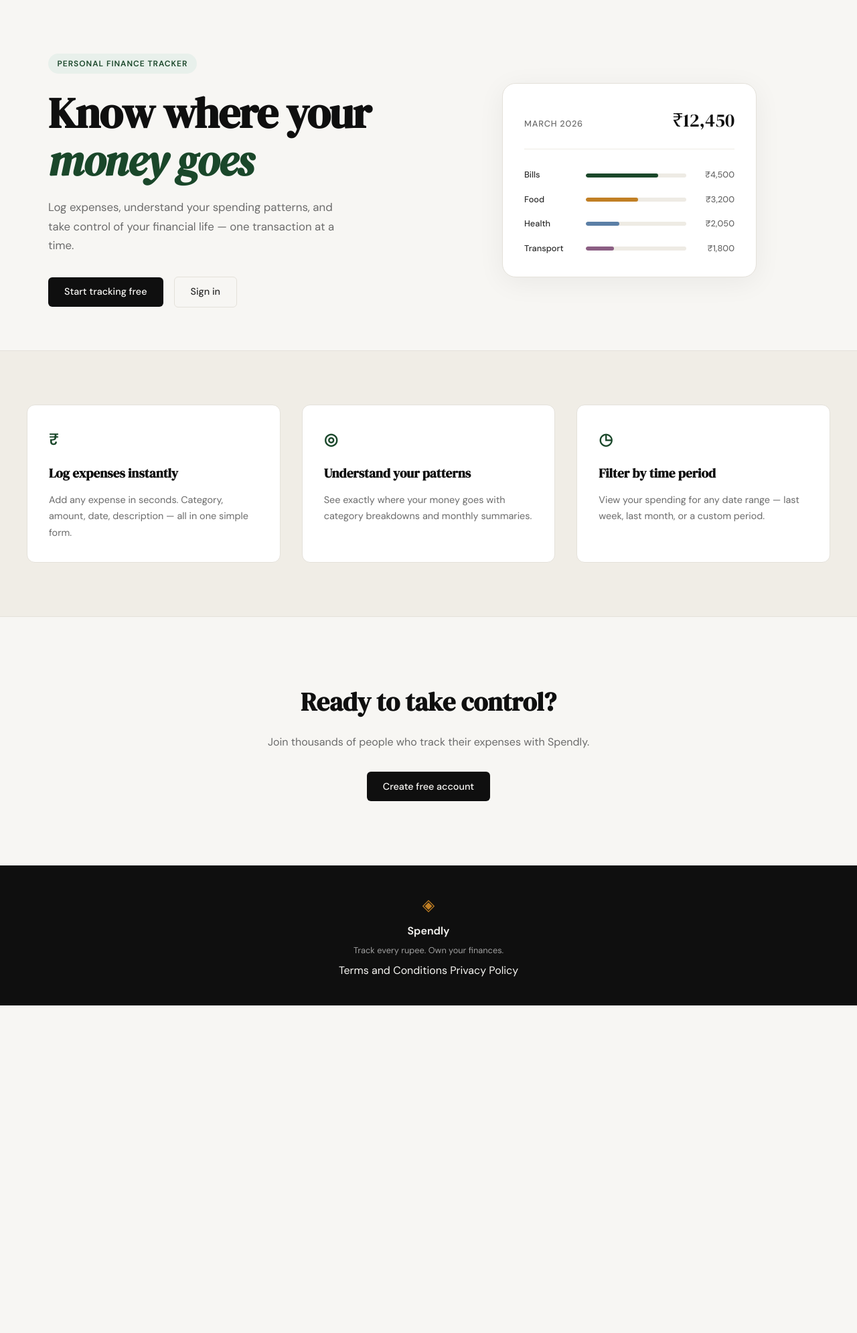
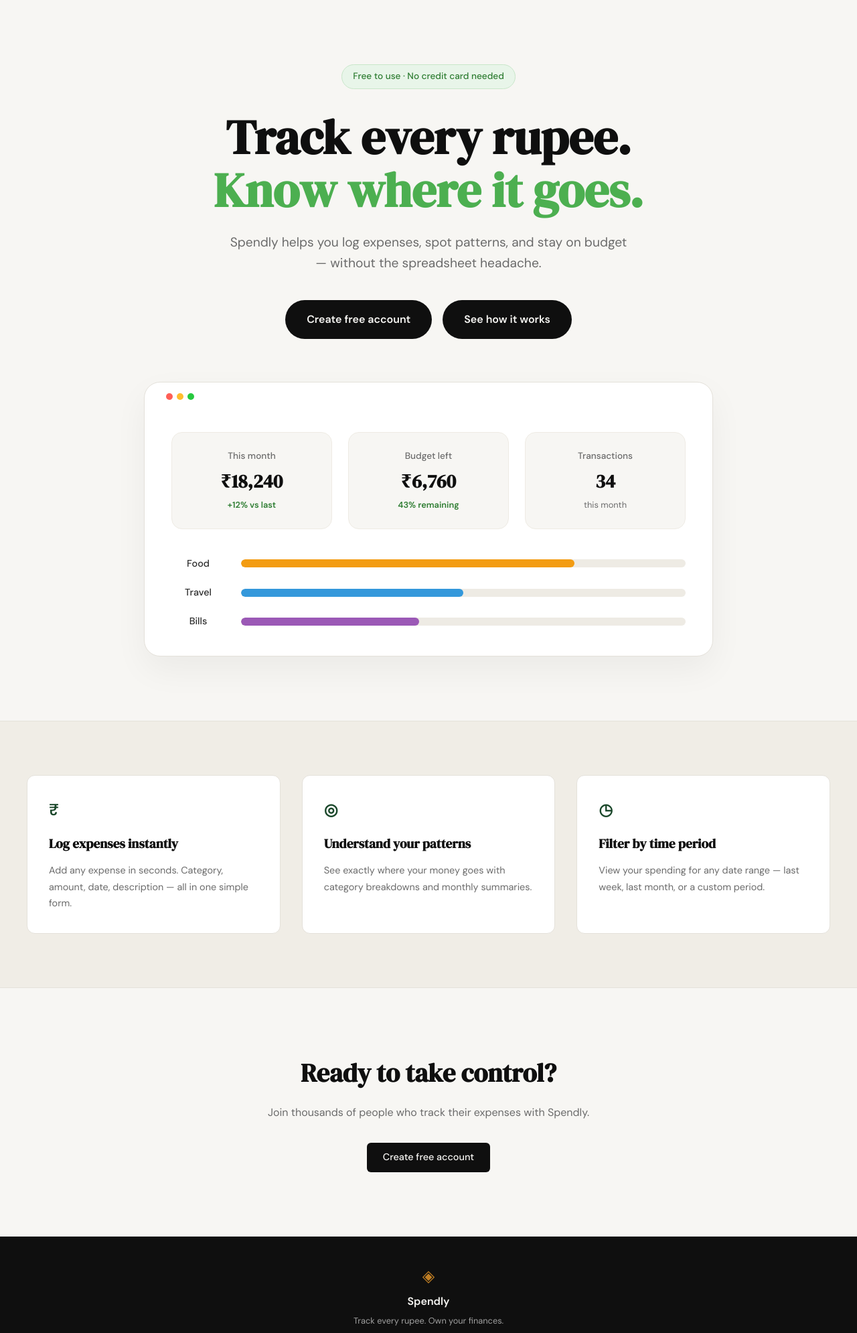
Before and after one commit to HirenDavda/spendly, a Flask app: page / in a window 1280 px wide. Shown: the part 61-2051 px from the top of the page at 67% size. Before the commit the page ends 1562 px from the top, so only its background shows below. Run offline with Flask 3, Linux system fonts and the light colour scheme.

Commit message:
landing: redesign hero section to match mockup

```diff
--- a/static/css/style.css
+++ b/static/css/style.css
@@ -124,61 +124,82 @@
 /* ------------------------------------------------------------------ */
 
 .hero {
-    padding: 5rem 2rem 4rem;
-    display: grid;
-    grid-template-columns: 1fr 1fr;
+    padding: 6rem 2rem;
+    display: flex;
+    flex-direction: column;
+    align-items: center;
+    text-align: center;
     gap: 4rem;
-    align-items: center;
     max-width: var(--max-width);
     margin: 0 auto;
 }
 
+.hero-inner {
+    display: flex;
+    flex-direction: column;
+    align-items: center;
+    max-width: 800px;
+}
+
 .hero-badge {
     display: inline-block;
-    background: var(--accent-light);
-    color: var(--accent);
-    font-size: 0.75rem;
-    font-weight: 600;
-    letter-spacing: 0.08em;
-    text-transform: uppercase;
-    padding: 0.35rem 0.85rem;
+    background: #e8f5e9;
+    color: #2e7d32;
+    font-size: 0.85rem;
+    font-weight: 500;
+    padding: 0.4rem 1rem;
     border-radius: 999px;
-    margin-bottom: 1.5rem;
+    margin-bottom: 2rem;
+    border: 1px solid #c8e6c9;
 }
 
 .hero-title {
     font-family: var(--font-display);
-    font-size: clamp(2.5rem, 5vw, 4rem);
+    font-size: clamp(2.5rem, 6vw, 4.5rem);
     line-height: 1.1;
-    letter-spacing: -0.02em;
     color: var(--ink);
-    margin-bottom: 1.25rem;
+    margin-bottom: 1.5rem;
 }
 
-.hero-title em {
-    font-style: italic;
-    color: var(--accent);
+.hero-title-accent {
+    color: #4caf50;
 }
 
 .hero-subtitle {
-    font-size: 1.05rem;
+    font-size: 1.2rem;
     color: var(--ink-muted);
-    line-height: 1.7;
-    max-width: 460px;
-    margin-bottom: 2rem;
+    line-height: 1.6;
+    max-width: 600px;
+    margin-bottom: 2.5rem;
 }
 
 .hero-actions {
     display: flex;
     gap: 1rem;
-    align-items: center;
+    justify-content: center;
 }
 
-/* ------------------------------------------------------------------ */
-/* Mock card (hero visual)                                             */
-/* ------------------------------------------------------------------ */
+.hero-actions .btn-primary {
+    background: var(--ink);
+    color: var(--paper);
+    padding: 1rem 2rem;
+    border-radius: 999px;
+    font-weight: 600;
+    font-size: 1rem;
+}
+
+.hero-actions .btn-ghost {
+    background: var(--ink);
+    color: var(--paper);
+    padding: 1rem 2rem;
+    border-radius: 999px;
+    font-weight: 600;
+    font-size: 1rem;
+    border: none;
+}
 
 .hero-visual {
+    width: 100%;
     display: flex;
     justify-content: center;
 }
@@ -186,74 +207,117 @@
 .mock-card {
     background: var(--paper-card);
     border: 1px solid var(--border);
-    border-radius: var(--radius-lg);
-    padding: 2rem;
+    border-radius: 24px;
     width: 100%;
-    max-width: 380px;
-    box-shadow: 0 8px 40px rgba(0,0,0,0.06);
+    max-width: 850px;
+    box-shadow: 0 20px 50px rgba(0,0,0,0.05);
+    overflow: hidden;
+    padding: 1rem;
 }
 
-.mock-card-header {
+.mock-card-dots {
     display: flex;
-    justify-content: space-between;
-    align-items: baseline;
-    margin-bottom: 1.75rem;
-    padding-bottom: 1.25rem;
-    border-bottom: 1px solid var(--border-soft);
+    gap: 6px;
+    padding: 0 1rem 1.5rem;
 }
 
-.mock-label {
-    font-size: 0.8rem;
-    font-weight: 500;
-    color: var(--ink-muted);
-    text-transform: uppercase;
-    letter-spacing: 0.06em;
+.mock-card-dots .dot {
+    width: 10px;
+    height: 10px;
+    border-radius: 50%;
 }
 
-.mock-total {
+.mock-card-dots .red { background: #ff5f56; }
+.mock-card-dots .yellow { background: #ffbd2e; }
+.mock-card-dots .green { background: #27c93f; }
+
+.mock-card-body {
+    padding: 1.5rem;
+}
+
+.mock-stats-grid {
+    display: grid;
+    grid-template-columns: repeat(3, 1fr);
+    gap: 1.5rem;
+    margin-bottom: 2.5rem;
+}
+
+.mock-stat-item {
+    background: var(--paper);
+    padding: 1.5rem;
+    border-radius: 16px;
+    border: 1px solid var(--border-soft);
+    display: flex;
+    flex-direction: column;
+    gap: 0.25rem;
+}
+
+.mock-stat-label {
+    font-size: 0.85rem;
+    color: var(--ink-muted);
+    font-weight: 500;
+}
+
+.mock-stat-value {
     font-family: var(--font-display);
     font-size: 1.75rem;
     color: var(--ink);
+    font-weight: 600;
 }
 
-.mock-bars { display: flex; flex-direction: column; gap: 1rem; }
-
-.mock-bar-row {
-    display: grid;
-    grid-template-columns: 80px 1fr 60px;
-    align-items: center;
-    gap: 0.75rem;
+.mock-stat-trend {
+    font-size: 0.8rem;
+    color: var(--ink-muted);
 }
 
-.mock-cat {
-    font-size: 0.8rem;
-    font-weight: 500;
-    color: var(--ink-soft);
+.mock-stat-trend.positive {
+    color: #2e7d32;
+    font-weight: 600;
 }
 
-.mock-bar-track {
-    height: 6px;
+.mock-progress-list {
+    display: flex;
+    flex-direction: column;
+    gap: 1.25rem;
+}
+
+.mock-progress-row {
+    display: flex;
+    align-items: center;
+    gap: 1.5rem;
+}
+
+.mock-progress-label {
+    width: 80px;
+    font-size: 0.9rem;
+    color: var(--ink-soft);
+    font-weight: 500;
+}
+
+.mock-progress-track {
+    flex: 1;
+    height: 12px;
     background: var(--border-soft);
     border-radius: 999px;
     overflow: hidden;
 }
 
-.mock-bar {
+.mock-progress-fill {
     height: 100%;
-    background: var(--accent);
     border-radius: 999px;
-    transition: width 0.6s ease;
 }
 
-.mock-bar-2 { background: var(--accent-2); }
-.mock-bar-3 { background: #5b7fa6; }
-.mock-bar-4 { background: #8b5e83; }
+.bar-orange { background: #f39c12; }
+.bar-blue { background: #3498db; }
+.bar-purple { background: #9b59b6; }
 
-.mock-amt {
-    font-size: 0.8rem;
-    font-weight: 500;
-    color: var(--ink-muted);
-    text-align: right;
+@media (max-width: 768px) {
+    .mock-stats-grid {
+        grid-template-columns: 1fr;
+    }
+    .hero {
+        padding: 3rem 1rem;
+    }
 }
 
 /* ------------------------------------------------------------------ */
--- a/templates/landing.html
+++ b/templates/landing.html
@@ -6,55 +6,64 @@
 
 <section class="hero">
     <div class="hero-inner">
-        <div class="hero-badge">Personal Finance Tracker</div>
+        <div class="hero-badge">Free to use &middot; No credit card needed</div>
         <h1 class="hero-title">
-            Know where your<br>
-            <em>money goes</em>
+            Track every rupee.<br>
+            <span class="hero-title-accent">Know where it goes.</span>
         </h1>
         <p class="hero-subtitle">
-            Log expenses, understand your spending patterns,
-            and take control of your financial life —
-            one transaction at a time.
+            Spendly helps you log expenses, spot patterns, and stay
+            on budget &mdash; without the spreadsheet headache.
         </p>
         <div class="hero-actions">
-            <a href="{{ url_for('register') }}" class="btn-primary">Start tracking free</a>
-            <a href="{{ url_for('login') }}" class="btn-ghost">Sign in</a>
+            <a href="{{ url_for('register') }}" class="btn-primary">Create free account</a>
+            <a href="#" class="btn-ghost">See how it works</a>
         </div>
     </div>
     <div class="hero-visual">
         <div class="mock-card">
-            <div class="mock-card-header">
-                <span class="mock-label">March 2026</span>
-                <span class="mock-total">₹12,450</span>
+            <div class="mock-card-dots">
+                <span class="dot red"></span>
+                <span class="dot yellow"></span>
+                <span class="dot green"></span>
             </div>
-            <div class="mock-bars">
-                <div class="mock-bar-row">
-                    <span class="mock-cat">Bills</span>
-                    <div class="mock-bar-track">
-                        <div class="mock-bar" style="width: 72%"></div>
+            <div class="mock-card-body">
+                <div class="mock-stats-grid">
+                    <div class="mock-stat-item">
+                        <span class="mock-stat-label">This month</span>
+                        <span class="mock-stat-value">₹18,240</span>
+                        <span class="mock-stat-trend positive">+12% vs last</span>
                     </div>
-                    <span class="mock-amt">₹4,500</span>
+                    <div class="mock-stat-item">
+                        <span class="mock-stat-label">Budget left</span>
+                        <span class="mock-stat-value">₹6,760</span>
+                        <span class="mock-stat-trend positive">43% remaining</span>
+                    </div>
+                    <div class="mock-stat-item">
+                        <span class="mock-stat-label">Transactions</span>
+                        <span class="mock-stat-value">34</span>
+                        <span class="mock-stat-trend">this month</span>
+                    </div>
                 </div>
-                <div class="mock-bar-row">
-                    <span class="mock-cat">Food</span>
-                    <div class="mock-bar-track">
-                        <div class="mock-bar mock-bar-2" style="width: 52%"></div>
+                <div class="mock-progress-list">
+                    <div class="mock-progress-row">
+                        <span class="mock-progress-label">Food</span>
+                        <div class="mock-progress-track">
+                            <div class="mock-progress-fill bar-orange" style="width: 75%"></div>
+                        </div>
                     </div>
-                    <span class="mock-amt">₹3,200</span>
-                </div>
-                <div class="mock-bar-row">
-                    <span class="mock-cat">Health</span>
-                    <div class="mock-bar-track">
-                        <div class="mock-bar mock-bar-3" style="width: 33%"></div>
+                    <div class="mock-progress-row">
+                        <span class="mock-progress-label">Travel</span>
+                        <div class="mock-progress-track">
+                            <div class="mock-progress-fill bar-blue" style="width: 50%"></div>
+                        </div>
                     </div>
-                    <span class="mock-amt">₹2,050</span>
-                </div>
-                <div class="mock-bar-row">
-                    <span class="mock-cat">Transport</span>
-                    <div class="mock-bar-track">
-                        <div class="mock-bar mock-bar-4" style="width: 28%"></div>
+                    <div class="mock-progress-row">
+                        <span class="mock-progress-label">Bills</span>
+                        <div class="mock-progress-track">
+                            <div class="mock-progress-fill bar-purple" style="width: 40%"></div>
+                        </div>
                     </div>
-                    <span class="mock-amt">₹1,800</span>
                 </div>
             </div>
         </div>
```
